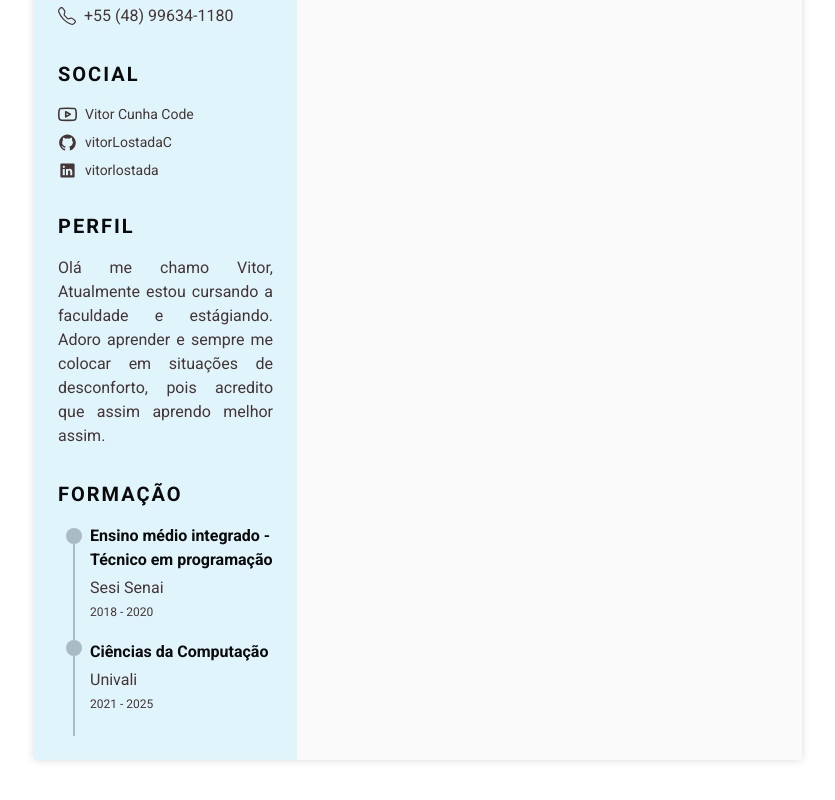
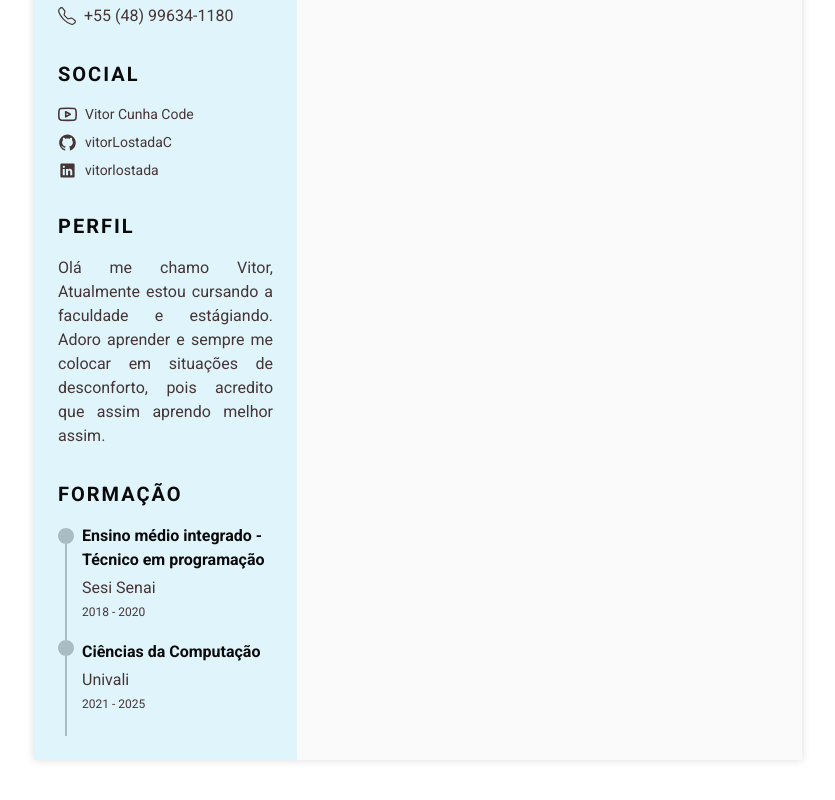
Before and after one commit to vitorLostadaC/React-JS--Digital-Curriculum-Tailwindcss, a React (Create React App) app: page / in a window 1280 px wide. Shown: the part 396-1196 px from the top of the page, without its empty margins (222-1057 px from the left). Built offline with nearby package versions, Linux system fonts and the light colour scheme.

Commit message:
change in padding

```diff
--- a/src/Components/MenuLeft/MenuLeft.js
+++ b/src/Components/MenuLeft/MenuLeft.js
@@ -103,7 +103,7 @@ export function MenuLeft() {
 
         <div>
           <div className="flex ">
-            <div className="px-2">
+            <div className="pr-2">
               <span className="relative block w-4 h-4 bg-assets rounded-full mt-1"></span>
               <span className="block w-0.5 h-24 bg-assets translate-x-[7px]"></span>
             </div>
@@ -117,7 +117,7 @@ export function MenuLeft() {
           </div>
 
           <div className="flex ">
-            <div className="px-2">
+            <div className="pr-2">
               <span className="relative block w-4 h-4 bg-assets rounded-full"></span>
               <span className="block w-0.5 h-20 bg-assets translate-x-[7px]"></span>
             </div>
```
